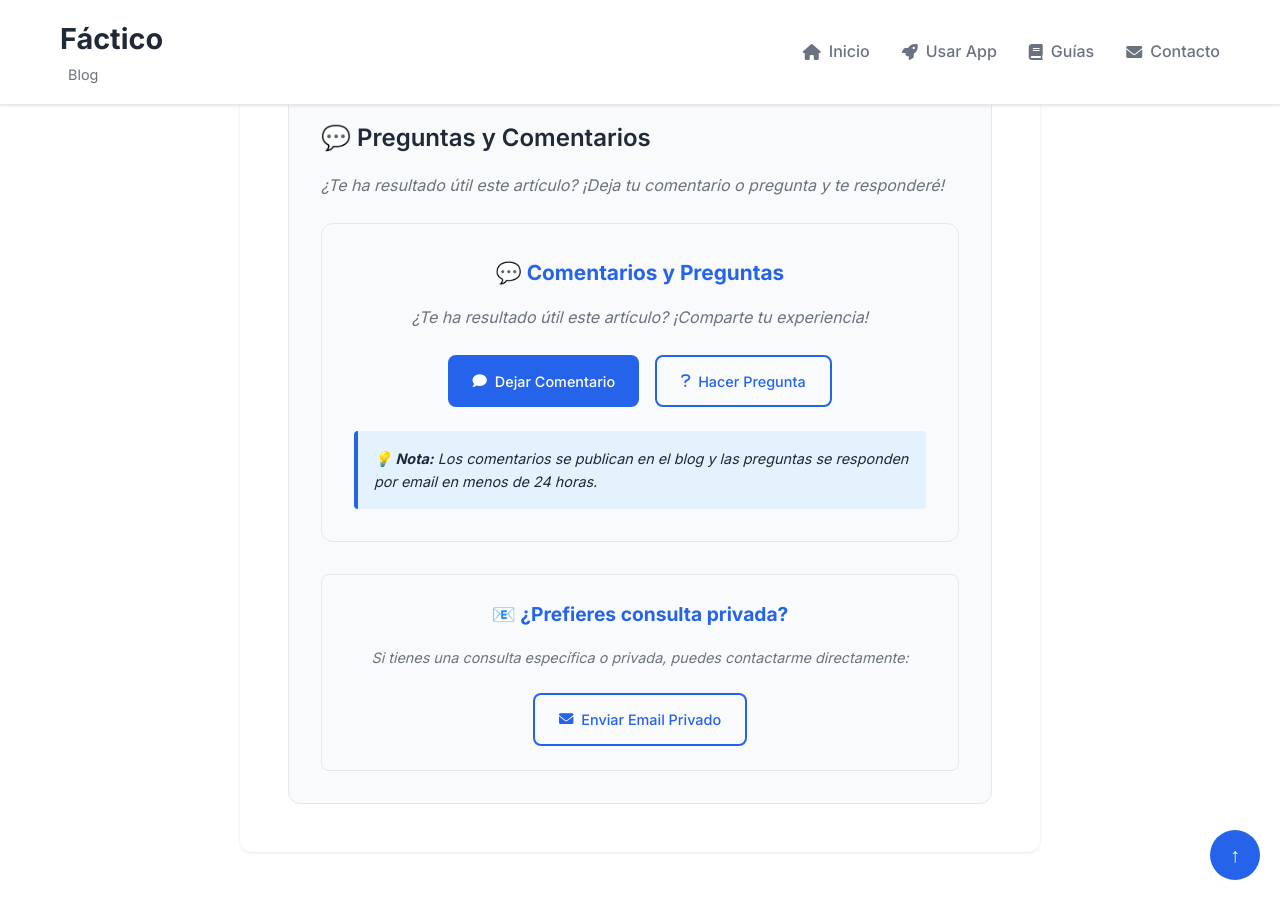
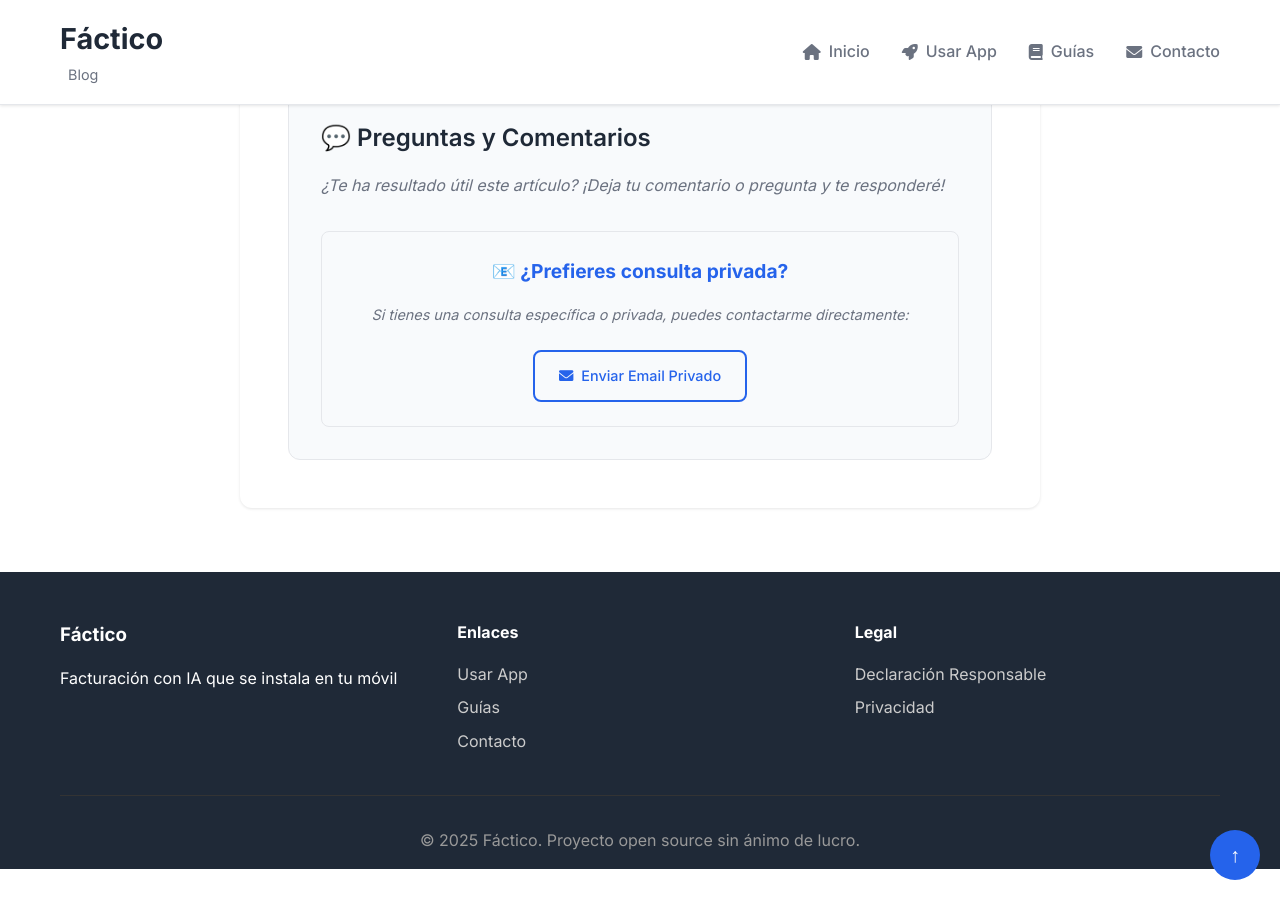
Before and after one commit to PacoMedina1959/facticoapp_website, a Jekyll site: the page built from blog/_posts/2025-01-15-verifactu-guia-completa.md, in a window 1280 px wide and 900 px high, scrolled down 5087 px. Built offline with Jekyll 4.4.1, drawn with Linux system fonts in a browser that asks for light colours; comment, search, counter and statistics services are not loaded.

Commit message:
Restaurar DISQUS con configuración corregida
- Usar shortname 'facticoapp' en lugar de 'facticoapp-blog'
- Corregir URL usando site.url y site.baseurl
- Restaurar funcionalidad de comentarios que funcionaba antes

```diff
--- a/blog/_layouts/post.html
+++ b/blog/_layouts/post.html
@@ -58,26 +58,21 @@
         <h3>💬 Preguntas y Comentarios</h3>
         <p>¿Te ha resultado útil este artículo? ¡Deja tu comentario o pregunta y te responderé!</p>
 
-        <!-- Comments Section -->
-        <div class="comments-widget">
-            <h4>💬 Comentarios y Preguntas</h4>
-            <p>¿Te ha resultado útil este artículo? ¡Comparte tu experiencia!</p>
-
-            <div class="comment-options">
-                <a href="mailto:administrador@facticoapp.es?subject=Comentario sobre: {{ page.title }}&body=Mi comentario sobre este artículo: " class="btn btn-primary">
-                    <i class="fas fa-comment"></i>
-                    Dejar Comentario
-                </a>
-                <a href="mailto:administrador@facticoapp.es?subject=Pregunta sobre: {{ page.title }}&body=Mi pregunta: " class="btn btn-outline">
-                    <i class="fas fa-question"></i>
-                    Hacer Pregunta
-                </a>
-            </div>
-
-            <div class="comment-note">
-                <p><strong>💡 Nota:</strong> Los comentarios se publican en el blog y las preguntas se responden por email en menos de 24 horas.</p>
-            </div>
-        </div>
+        <!-- DISQUS Comments -->
+        <div id="disqus_thread"></div>
+        <script>
+            var disqus_config = function () {
+                this.page.url = '{{ site.url }}{{ site.baseurl }}{{ page.url }}';
+                this.page.identifier = '{{ page.id }}';
+            };
+            (function() {
+                var d = document, s = d.createElement('script');
+                s.src = 'https://facticoapp.disqus.com/embed.js';
+                s.setAttribute('data-timestamp', +new Date());
+                (d.head || d.body).appendChild(s);
+            })();
+        </script>
+        <noscript>Please enable JavaScript to view the <a href="https://disqus.com/?ref_noscript">comments powered by Disqus.</a></noscript>
 
         <!-- Private Contact -->
         <div class="private-contact">
```
